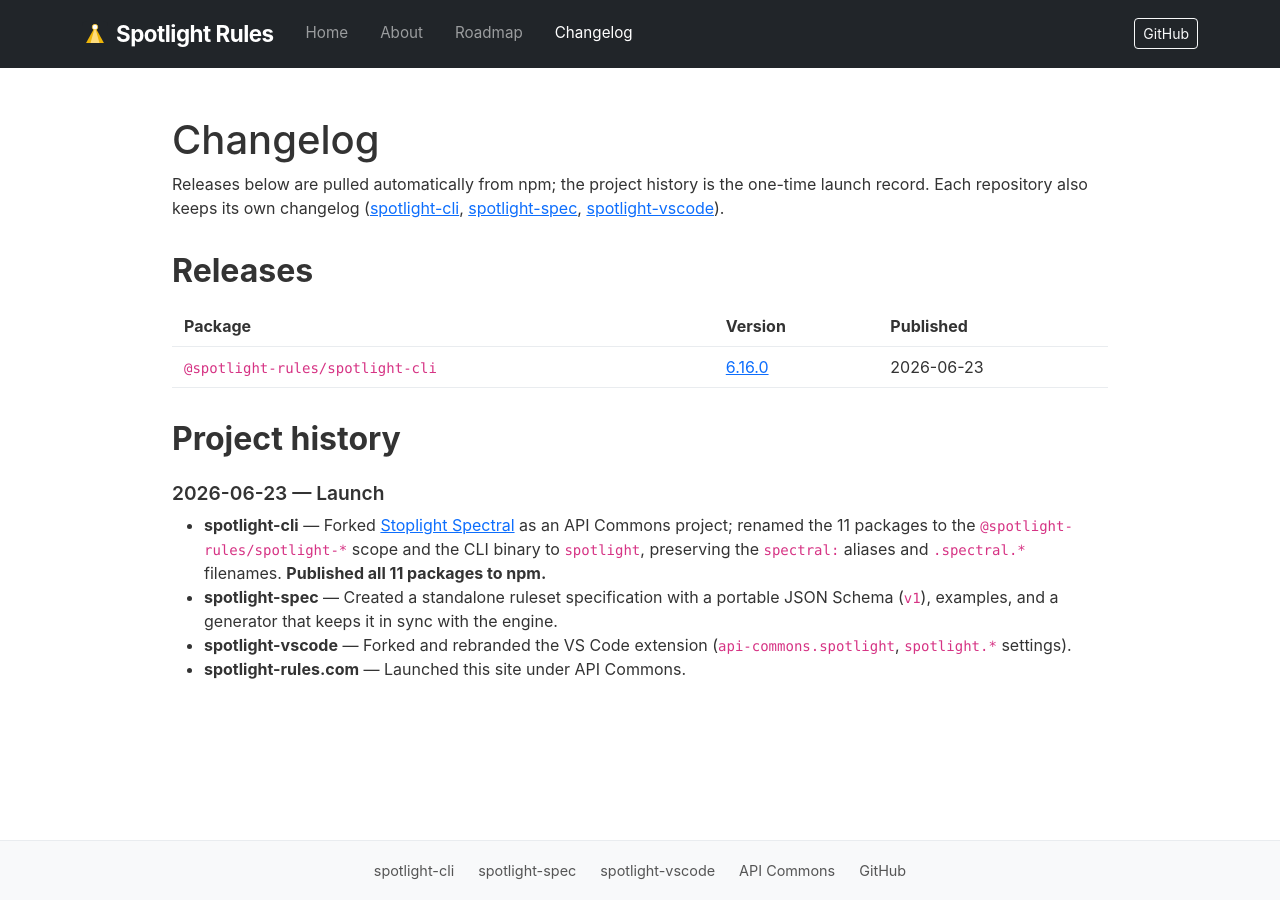
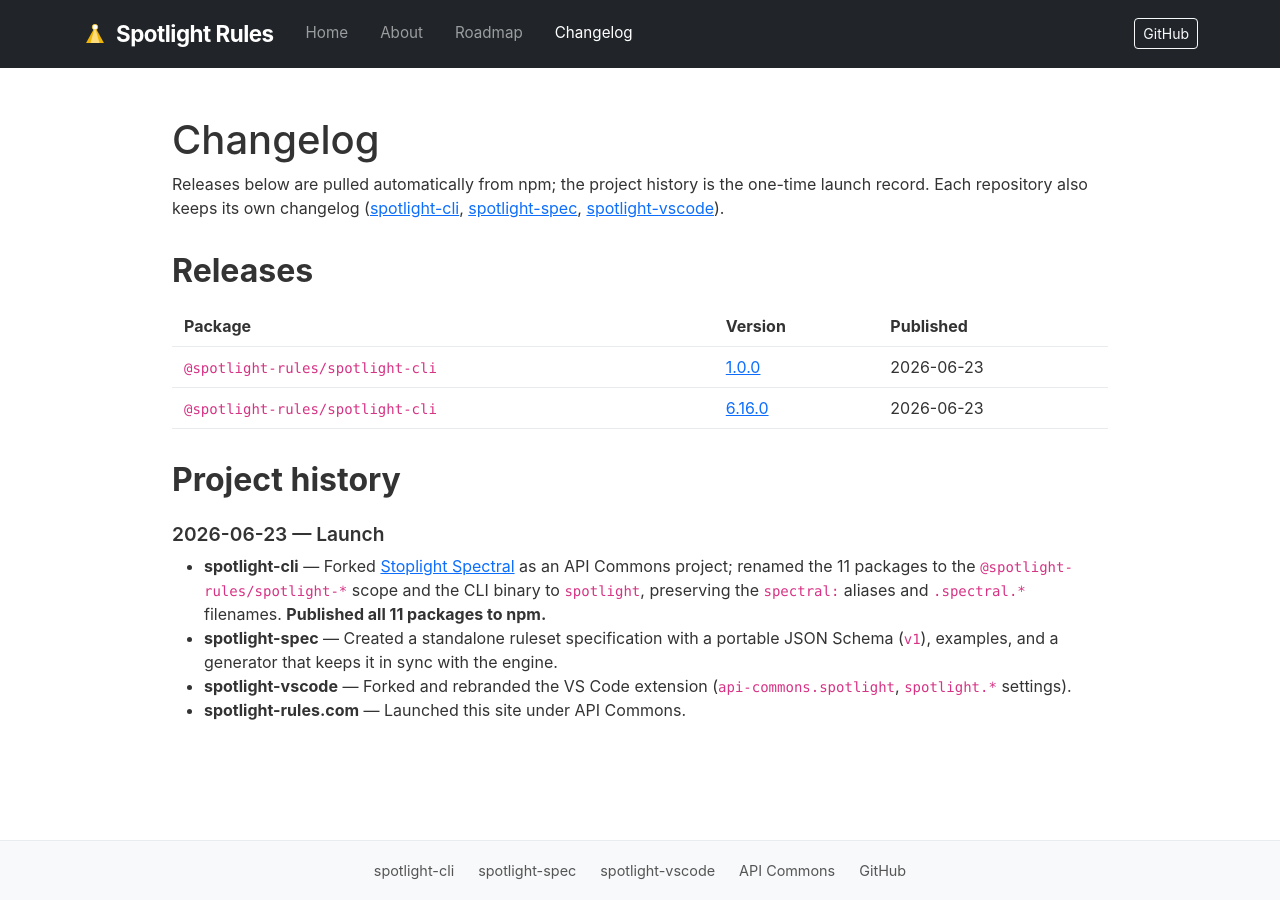
Before and after one commit to api-commons/spotlight-rules, a Jekyll site: the page built from changelog.md, in a window 1280 px wide. Built offline with Jekyll 4.4.1, drawn with Linux system fonts in a browser that asks for light colours.

Commit message:
site: refresh releases + roadmap after the 1.0 reboot

```diff
--- a/_data/releases.json
+++ b/_data/releases.json
@@ -1,4 +1,10 @@
 [
+  {
+    "package": "@spotlight-rules/spotlight-cli",
+    "version": "1.0.0",
+    "date": "2026-06-23T21:21:25.523Z",
+    "url": "https://www.npmjs.com/package/@spotlight-rules/spotlight-cli/v/1.0.0"
+  },
   {
     "package": "@spotlight-rules/spotlight-cli",
     "version": "6.16.0",
```
